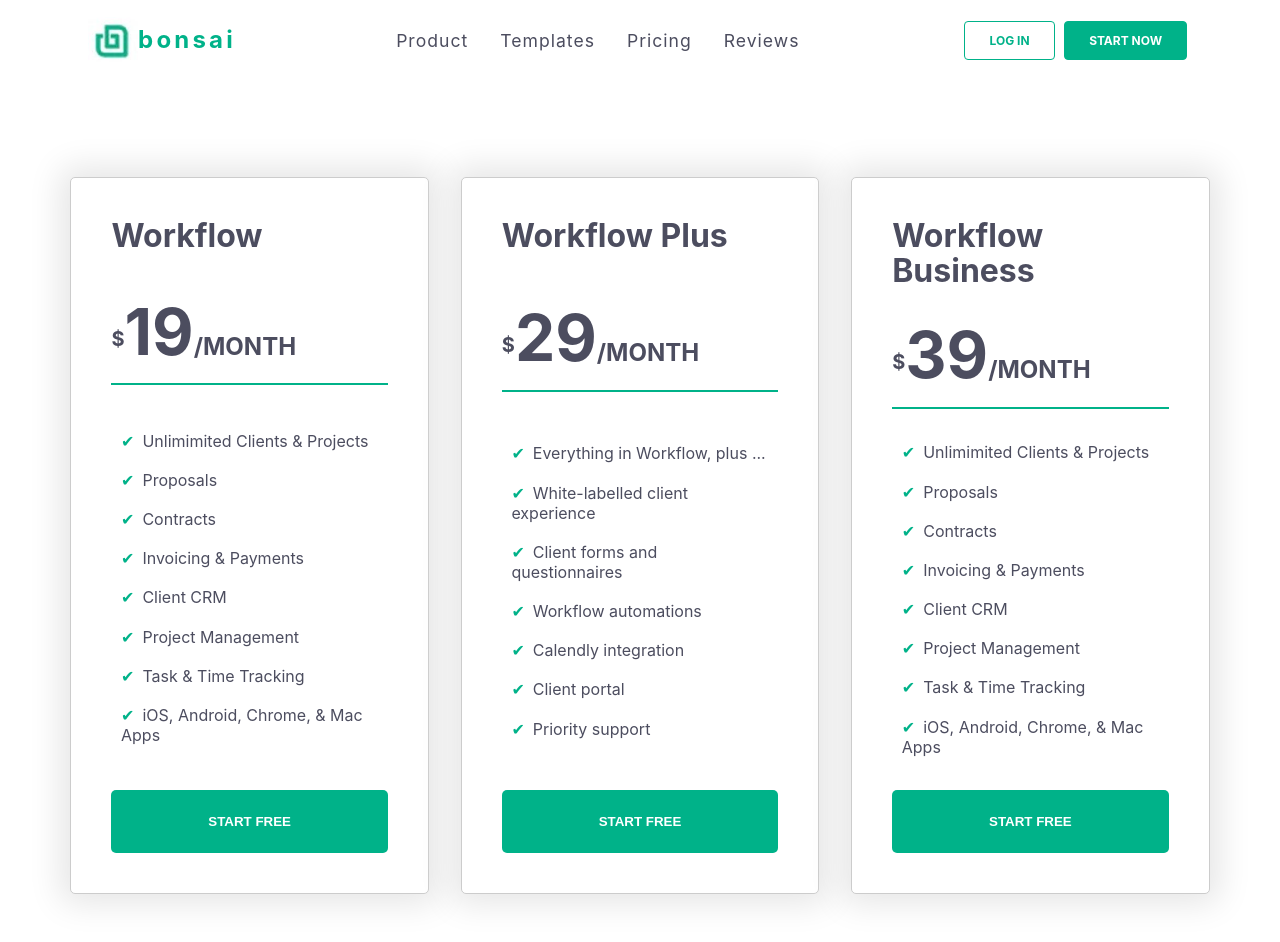
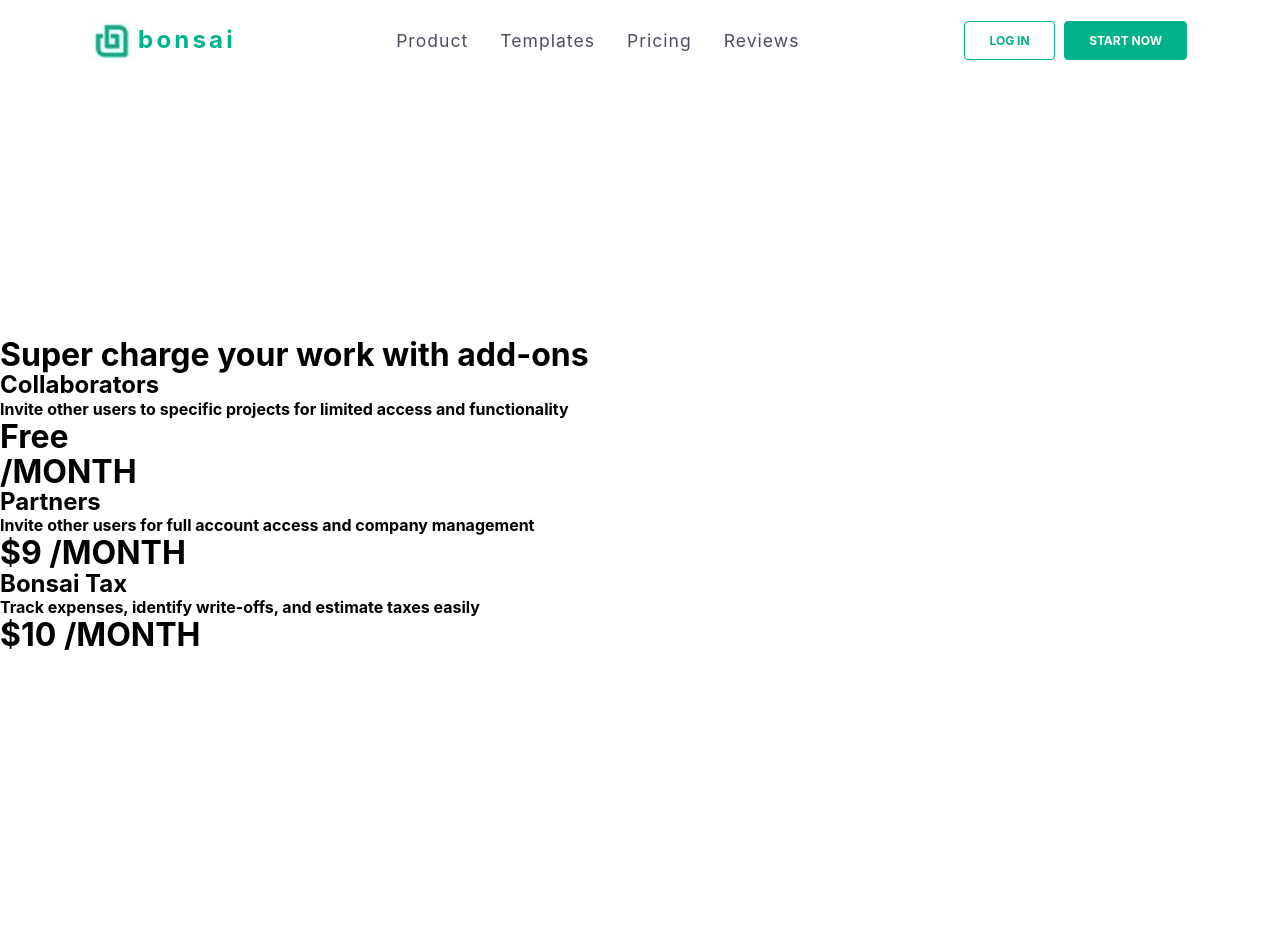
Before and after one commit to systemry420/bonsai-landing-page, a React (Create React App) app: page / in a window 1280 px wide. Shown: the top 942 px of the page. After the commit the page ends 800 px from the top, so only its background shows below. Built offline with nearby package versions, Linux system fonts and the light colour scheme.

Commit message:
prepare others section

```diff
--- /dev/null
+++ b/src/components/OtherPlans.js
@@ -0,0 +1,52 @@
+import React from 'react'
+
+const OtherPlans = () => {
+  const plans = [
+    {
+      title: 'Collaborators',
+      desc: 'Invite other users to specific projects for limited access and functionality',
+      price: ''
+    },
+    {
+      title: 'Partners',
+      desc: 'Invite other users for full account access and company management',
+      price: '$9'
+    },
+    {
+      title: 'Bonsai Tax',
+      desc: 'Track expenses, identify write-offs, and estimate taxes easily',
+      price: '$10'
+    }
+  ]
+  return (
+    <div className='other'>
+        <h1>Super charge your work with add-ons</h1>
+        <div className='list'>
+          {plans.map((item, idx) => {
+            if (idx === 3) {
+              return <Item {...item} learn='learn more' />
+            }
+            return <Item {...item} />
+           })}
+        </div>
+    </div>
+  )
+}
+
+const Item = ({ title, desc, price, learn }) => {
+  return (
+    <div className='item'>
+      <div className='info'>
+        <h2>{title}</h2>
+        <h4>{desc}</h4>
+        {learn && learn}
+      </div>
+      <div className='price'>
+        <h1>{!price && 'Free'}</h1>
+        <h1>{price && price} <span>/MONTH</span></h1>
+      </div>
+    </div>
+  )
+}
+
+export default OtherPlans
--- a/src/components/Plans.js
+++ b/src/components/Plans.js
@@ -1,4 +1,5 @@
 import React from 'react'
+import OtherPlans from './OtherPlans'
 
 const Plans = () => {
     const plans = [
@@ -44,11 +45,14 @@
     ]
 
   return (
-    <div className='plans'>
-        {plans.map(plan => (
-            <Plan {...plan} />
-        ))}
-    </div>
+    <>
+        <div className='plans'>
+            {/* {plans.map(plan => (
+                <Plan {...plan} />
+            ))} */}
+        </div>
+        <OtherPlans />
+    </>
   )
 }
 
--- a/src/styles/layout/_plans.scss
+++ b/src/styles/layout/_plans.scss
@@ -1,7 +1,7 @@
 @use '../globals/variables' as v;
 
 .plans {
-    padding: 5rem 0;
+    padding: 8rem 0;
 
     @media (min-width: 700px) {
         display: flex;
@@ -13,7 +13,6 @@
         display: flex;
         flex-direction: column;
         justify-content: space-between;
-        width: 28%;
         background-color: #fff;
         color: v.$accent;
         border: 1px solid #ccc;
```
